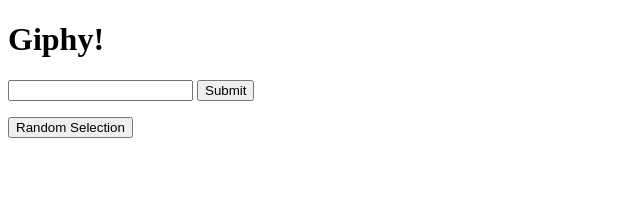
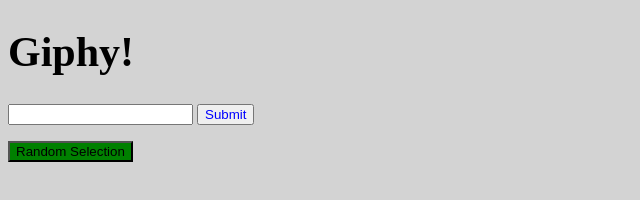
Before and after one commit to adavi12/giphy, a website: page public/views/index.html in a window 1280 px wide. Shown: the whole page, without its empty margins (0-640 px from the left). Drawn offline with nearby package versions, Linux system fonts and the light colour scheme.

Commit message:
modified

```diff
--- /dev/null
+++ b/public/styles/styles.css
@@ -0,0 +1,15 @@
+body{
+ background-color:lightgrey;
+}
+#submit{
+  color: blue;
+}
+button{
+  background-color: green;
+}
+
+h1{
+  font-family:"Times New Roman", Georgia, serif;
+  font-size: 42px;
+  font-weight: bolder;
+}
--- a/public/views/index.html
+++ b/public/views/index.html
@@ -5,12 +5,13 @@
   <title>Giphy</title>
   <script src="https://ajax.googleapis.com/ajax/libs/angularjs/1.5.6/angular.min.js"></script>
   <script src="/scripts/client.js"></script>
+  <link rel="stylesheet" href="/styles/styles.css">
 </head>
 <body ng-app="giphyApp">
   <main ng-controller="GiphyController as giphy">
     <h1>Giphy!</h1>
-    <input type ="text" placeholder="Search for a Giphy" ng-model="giphy.searchQuery"/>
-    <input type = "submit" ng-click= "giphy.searchForGiphy()"/>
+    <input type ="text" ng-model="giphy.searchQuery" placeholder="Search for a Giphy">
+    <input type = "submit" id="submit" ng-click= "giphy.searchForGiphy()">
     <p>
       <button ng-click ="giphy.addRandomGiphy()">Random Selection</button>
       <img ng-src = "{{giphy.imageUrl}}"/>
```
